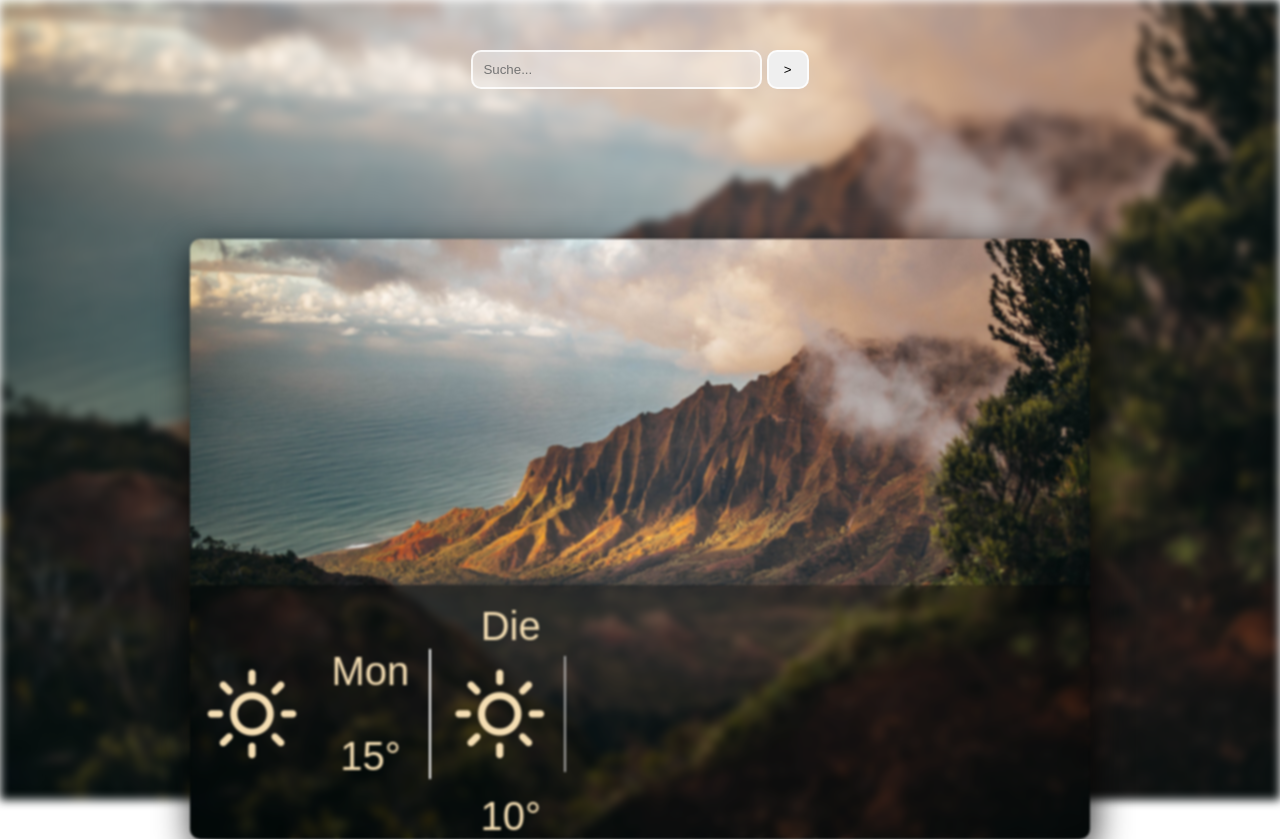
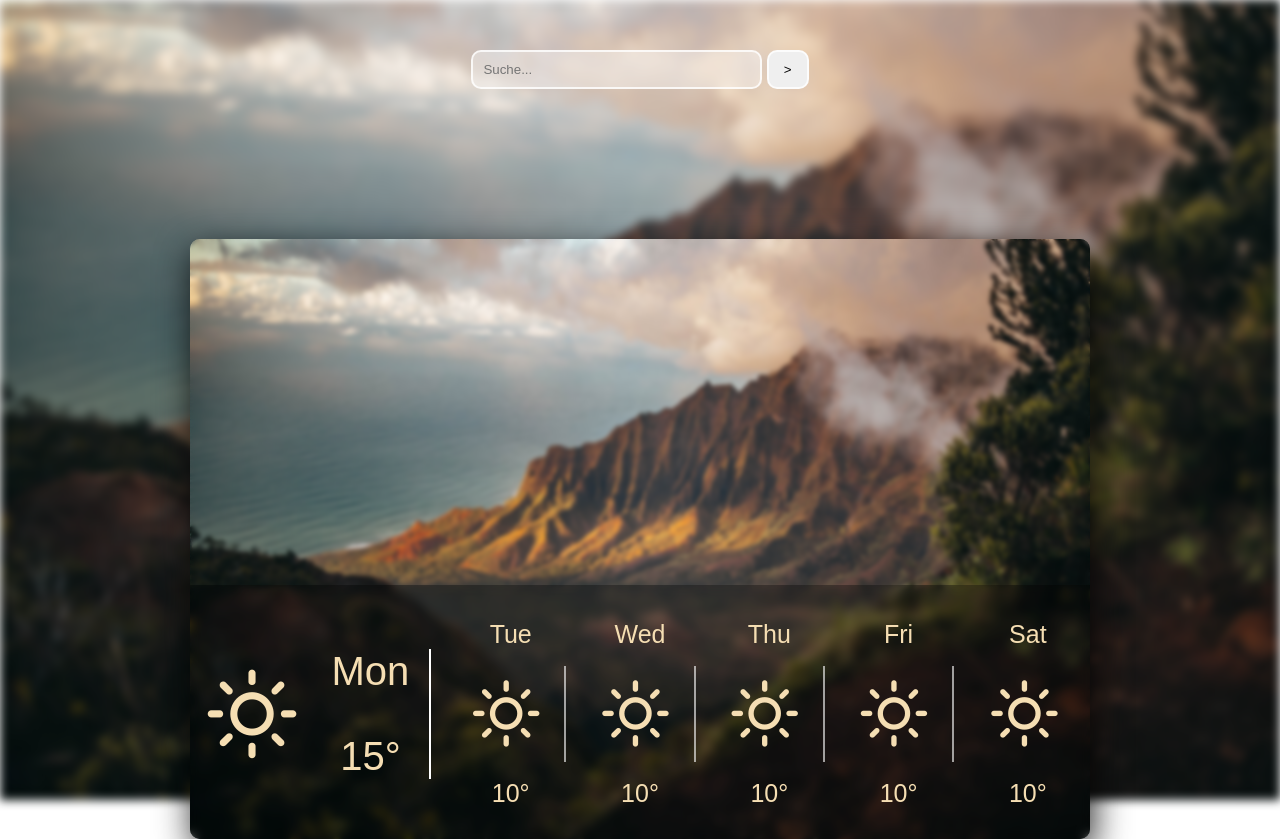
Before and after one commit to Creatorben/CodingProjectHSG, a plain HTML site: page index.html in a window 1280 px wide. Drawn offline with Linux system fonts and the light colour scheme; no server answers.

Commit message:
Layout Vorhersage fertig

```diff
--- a/CSS/styles.css
+++ b/CSS/styles.css
@@ -8,8 +8,10 @@
   --schatten: 3px 12px 35px 1px #000000d2;
   --wetterfontfarbe: wheat;
   --wetterfontsize: 40px;
+  --wetterfontsizeklein: 25px;
   --wetterborder: 2px solid white;
   --wetterborderschwach: 2px solid rgba(255, 255, 255, 0.6);
+  --wettericonpadding: 18px 25px 18px 18px;
 }
 
 body {
@@ -69,13 +71,18 @@ form {
   width: 900px;
   height: 600px;
   background-image: url(../Dateien/Bilder/backgrounddefault.jpg);
-  filter: blur(1px);
   background-position: center;
   background-repeat: no-repeat;
   background-size: cover;
   border-radius: var(--bRadius);
   box-shadow: var(--schatten);
   overflow: hidden;
+}
+
+.wetterinhalt {
+  backdrop-filter: blur(2px);
+  width: 100%;
+  height: 100%;
 }
 
 .vorhersageblur {
@@ -131,12 +138,12 @@ form {
   border-right: var(--wetterborder);
 }
 
-.tag {
+.taggross {
   font-size: var(--wetterfontsize);
   margin-top: 0px;
 }
 
-.temp {
+.tempgross {
   font-size: var(--wetterfontsize);
   margin-bottom: 0px;
 }
@@ -145,34 +152,116 @@ form {
   font-size: 80px;
 }
 
+.klein {
+  font-size: 60px;
+}
+
+.tag {
+  font-size: var(--wetterfontsizeklein);
+  text-align: center;
+  align-self: end;
+  grid-row-start: 1;
+  grid-row-end: span 1;
+}
+
+.icon {
+  place-self: center;
+  padding: var(--wettericonpadding);
+  border-right: var(--wetterborderschwach);
+  grid-row-start: 2;
+  grid-row-end: span 1;
+}
+
+.temp {
+  font-size: var(--wetterfontsizeklein);
+  text-align: center;
+  align-self: start;
+  grid-row-start: 3;
+  grid-row-end: span 1;
+}
+
 /* Tag 1 */
 
-.tag1 {
+#tag1 {
   grid-column-start: 3;
   grid-column-end: 4;
-  grid-row-start: 1;
-  grid-row-end: span 1;
-  font-size: var(--wetterfontsize);
-  text-align: center;
-  align-self: end;
 }
 
-.wettericon1 {
+#icon1 {
   grid-column-start: 3;
   grid-column-end: 4;
-  grid-row-start: 2;
-  grid-row-end: span 1;
-  place-self: center;
-  padding: 18px 20px 18px 0;
-  border-right: var(--wetterborderschwach);
 }
 
-.temp1 {
+#temp1 {
   grid-column-start: 3;
   grid-column-end: 4;
-  grid-row-start: 3;
-  grid-row-end: span 1;
-  font-size: var(--wetterfontsize);
-  text-align: center;
-  align-self: end;
 }
+
+/* Tag 2 */
+
+#tag2 {
+  grid-column-start: 4;
+  grid-column-end: 5;
+}
+
+#icon2 {
+  grid-column-start: 4;
+  grid-column-end: 5;
+}
+
+#temp2 {
+  grid-column-start: 4;
+  grid-column-end: 5;
+}
+
+/* Tag 3 */
+
+#tag3 {
+  grid-column-start: 5;
+  grid-column-end: 6;
+}
+
+#icon3 {
+  grid-column-start: 5;
+  grid-column-end: 6;
+}
+
+#temp3 {
+  grid-column-start: 5;
+  grid-column-end: 6;
+}
+
+/* Tag 4 */
+
+#tag4 {
+  grid-column-start: 6;
+  grid-column-end: 7;
+}
+
+#icon4 {
+  grid-column-start: 6;
+  grid-column-end: 7;
+}
+
+#temp4 {
+  grid-column-start: 6;
+  grid-column-end: 7;
+}
+
+/* Tag 5 */
+
+#tag5 {
+  grid-column-start: 7;
+  grid-column-end: 8;
+}
+
+#icon5 {
+  grid-column-start: 7;
+  grid-column-end: 8;
+  border-right: none;
+}
+
+#temp5 {
+  grid-column-start: 7;
+  grid-column-end: 8;
+}
--- a/index.html
+++ b/index.html
@@ -25,6 +25,7 @@
         <div class="wetterinhalt">
 
         </div>
+        <div class="wetterinhaltblur"></div>
         <div class="vorhersageblur"></div>
         <div class="vorhersage">
             <!-- Aktuelle Vorhersage -->
@@ -32,15 +33,39 @@
                 <i class="wi wi-day-sunny gross"></i>
             </div>
             <div class="tagundtemp1">
-                <p class="tag">Mon</p>
-                <p class="temp">15°</p>
+                <p class="taggross">Mon</p>
+                <p class="tempgross">15°</p>
             </div>
             <!-- Erster Tag -->
-            <div class="tag1">Die</div>
-            <div class="wettericon1">
-                <i class="wi wi-day-sunny gross"></i>
+            <div class="tag" id="tag1">Tue</div>
+            <div class="icon" id="icon1">
+                <i class="wi wi-day-sunny klein"></i>
             </div>
-            <div class="temp1">10°</div>
+            <div class="temp" id="temp1">10°</div>
+            <!-- Zweiter Tag -->
+            <div class="tag" id="tag2">Wed</div>
+            <div class="icon" id="icon2">
+                <i class="wi wi-day-sunny klein"></i>
+            </div>
+            <div class="temp" id="temp2">10°</div>
+            <!-- Dritter Tag -->
+            <div class="tag" id="tag3">Thu</div>
+            <div class="icon" id="icon3">
+                <i class="wi wi-day-sunny klein"></i>
+            </div>
+            <div class="temp" id="temp3">10°</div>
+            <!-- Vierter Tag -->
+            <div class="tag" id="tag4">Fri</div>
+            <div class="icon" id="icon4">
+                <i class="wi wi-day-sunny klein"></i>
+            </div>
+            <div class="temp" id="temp4">10°</div>
+            <!-- Fünfter Tag -->
+            <div class="tag" id="tag5">Sat</div>
+            <div class="icon" id="icon5">
+                <i class="wi wi-day-sunny klein"></i>
+            </div>
+            <div class="temp" id="temp5">10°</div>
         </div>
     </div>
     <script src="app.js"></script>
```
